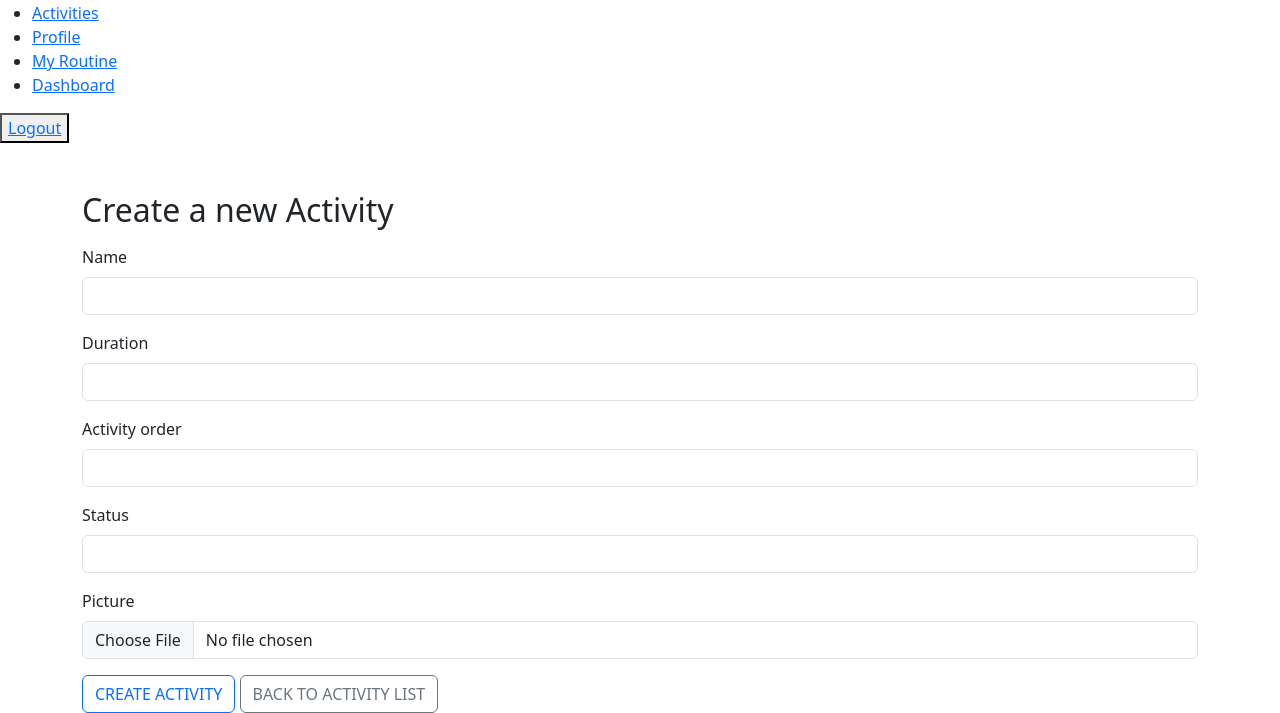
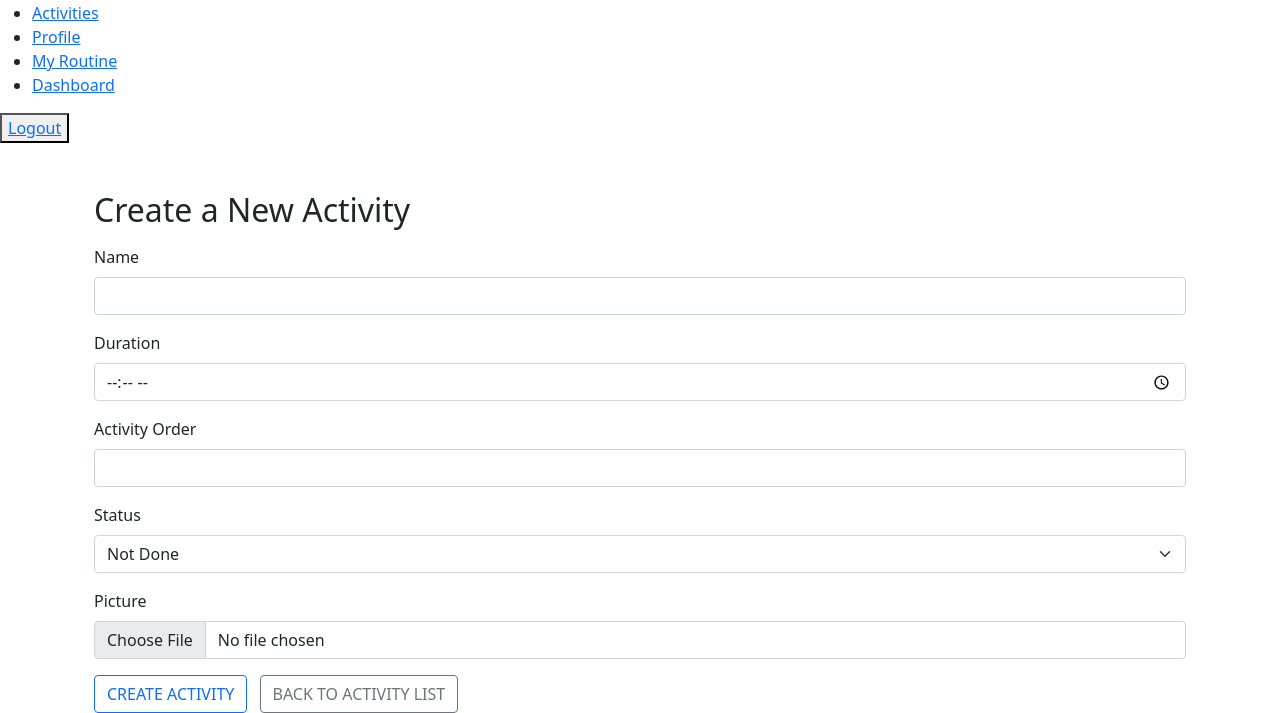
Before and after one commit to DarioDominkovic/BE-Project-Team-2, a PHP site: page /crud_activity/create.php in a window 1280 px wide. Shown: the part 511-1224 px from the top of the page. Run offline with PHP 8.4, Linux system fonts and the light colour scheme; the visitor is signed in with stand-in values (Sample User, id 1).

Commit message:
CRUD-Layout

```diff
--- a/crud_activity/create.php
+++ b/crud_activity/create.php
@@ -41,10 +41,21 @@ if (isset($_POST["create"])) {
 
 <head>
     <meta charset="UTF-8">
+    <meta http-equiv="X-UA-Compatible" content="IE=edge">
     <meta name="viewport" content="width=device-width, initial-scale=1.0">
-    <title>Document</title>
-    <link href="https://cdn.jsdelivr.net/npm/bootstrap@5.3.0/dist/css/bootstrap.min.css" rel="stylesheet" integrity="sha384-9ndCyUaIbzAi2FUVXJi0CjmCapSmO7SnpJef0486qhLnuZ2cdeRhO02iuK6FUUVM" crossorigin="anonymous">
+    <!-- Include Bootstrap CSS -->
+    <link href="https://cdn.jsdelivr.net/npm/bootstrap@5.3.0/dist/css/bootstrap.min.css" rel="stylesheet">
+    <title>Create a New Activity</title>
+    <style>
+        /* Additional custom styling */
+        .mt-3 {
+            margin-top: 1.5rem !important;
+        }
 
+        .btn-margin {
+            margin-right: 0.5rem;
+        }
+    </style>
 </head>
 
 <body>
@@ -52,7 +63,7 @@ if (isset($_POST["create"])) {
     <?php echo $navbar ?>
 
     <div class="container mt-5">
-        <h2>Create a new Activity</h2>
+        <h2>Create a New Activity</h2>
         <form method="POST" enctype="multipart/form-data">
             <div class="mb-3 mt-3">
                 <label for="name" class="form-label">Name</label>
@@ -60,25 +71,30 @@ if (isset($_POST["create"])) {
             </div>
             <div class="mb-3 mt-3">
                 <label for="duration" class="form-label">Duration</label>
-                <input type="text" class="form-control" id="duration" aria-describedby="name" name="duration">
+                <input type="time" class="form-control" id="duration" name="duration">
             </div>
             <div class="mb-3 mt-3">
-                <label for="activity_order" class="form-label">Activity order</label>
-                <input type="text" class="form-control" id="activity_order" aria-describedby="activity_order" name="activity_order">
+                <label for="activity_order" class="form-label">Activity Order</label>
+                <input type="number" class="form-control" id="activity_order" aria-describedby="activity_order" name="activity_order" min="1" max="50">
             </div>
             <div class="mb-3 mt-3">
-                <label for="Status" class="form-label">Status</label>
-                <input type="text" class="form-control" id="Status" aria-describedby="status" name="status">
+                <label for="status" class="form-label">Status</label>
+                <select class="form-select" id="status" name="status">
+                    <option value="0">Not Done</option>
+                    <option value="1">Done</option>
+                </select>
             </div>
             <div class="mb-3">
                 <label for="activity_picture" class="form-label">Picture</label>
                 <input type="file" class="form-control" id="activity_picture" aria-describedby="activity_picture" name="activity_picture">
             </div>
-            <button name="create" type="submit" class="btn btn-outline-primary">CREATE ACTIVITY</button>
-            <a href="../index.php" class="btn btn-outline-secondary">BACK TO ACTIVITY LIST</a>
+            <button name="create" type="submit" class="btn btn-outline-primary btn-margin">CREATE ACTIVITY</button>
+            <a href="../index.php" class="btn btn-outline-secondary btn-margin">BACK TO ACTIVITY LIST</a>
         </form>
     </div>
 
+    <link href="https://cdn.jsdelivr.net/npm/bootstrap@5.0.2/dist/css/bootstrap.min.css" rel="stylesheet" integrity="sha384-EVSTQN3/azprG1Anm3QDgpJLIm9Nao0Yz1ztcQTwFspd3yD65VohhpuuCOmLASjC" crossorigin="anonymous">
+    <script src="https://cdn.jsdelivr.net/npm/bootstrap@5.3.0/dist/js/bootstrap.bundle.min.js"></script>
 </body>
 
 </html>
```
Also changed, not shown: crud_activity/update.php (+20 -8 lines).
